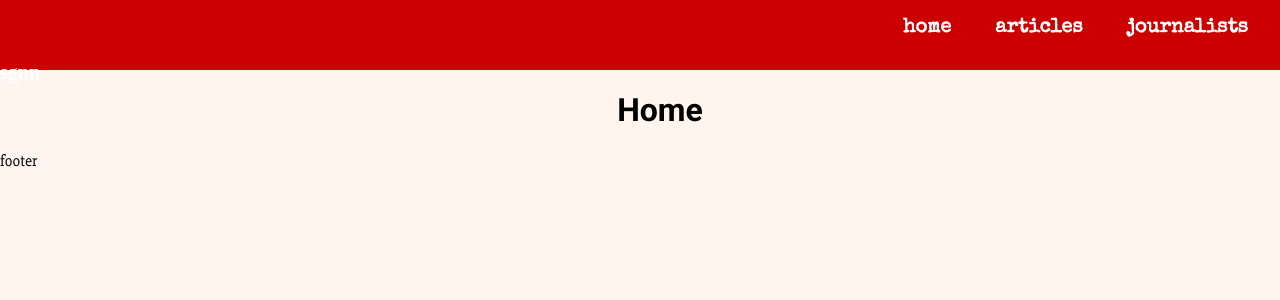
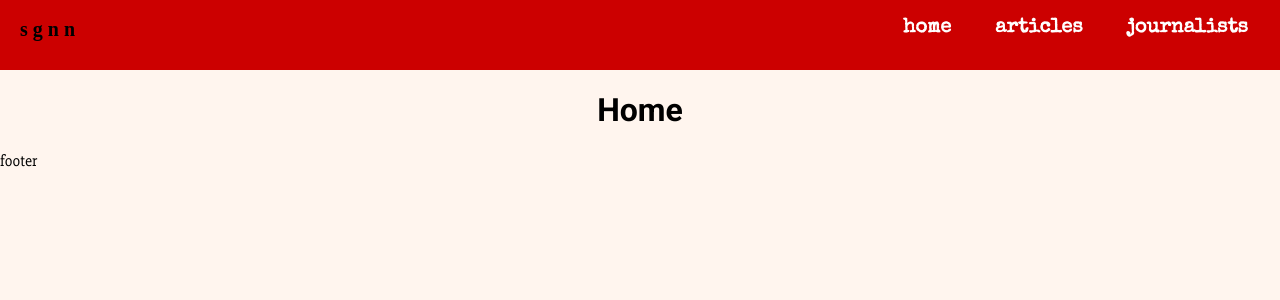
Before and after one commit to PimGroeneveld/Java_project_Newssite, a React (Create React App) app in the folder sgnn-admin/: page / in a window 1280 px wide. Shown: the top 300 px of the page. Built offline with nearby package versions, Linux system fonts and the light colour scheme; a web font is replaced by a local one.

Commit message:
makes admin logo in same font as user

```diff
--- a/sgnn-admin/src/index.css
+++ b/sgnn-admin/src/index.css
@@ -106,3 +106,11 @@ h1, h2, h3, h4, h5 {
   margin-left: 10px;
   text-decoration: none;
 }
+
+.navbar p {
+  padding: 0;
+  margin: 0;
+  display: inline;
+  color: #000000;
+  letter-spacing: 5px;
+}
```
